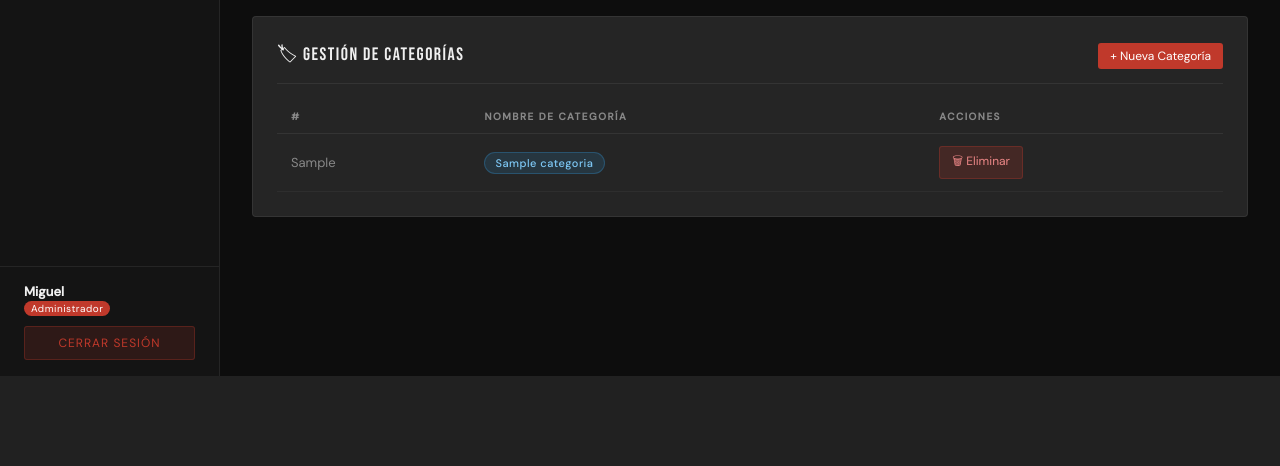
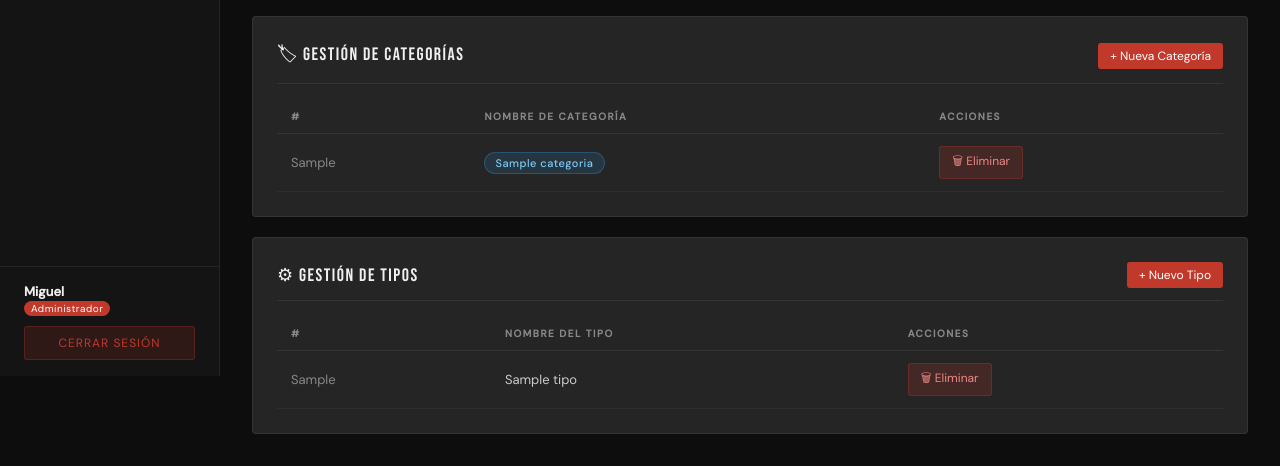
Before and after one commit to EvilEllie/Proyecto-Taller, a Flask app: template templates/inventario.html in a window 1280 px wide. Shown: the part 424-890 px from the top of the page. Before the commit the page ends 800 px from the top, so only its background shows below. Run offline with Flask 3, Linux system fonts and the light colour scheme; a user stored in the database is signed in; tables that the repository leaves empty hold one stand-in row (values such as "Sample post"); the template is opened without the code that fills it: most values are stand-ins (such as "Sample title", 1, 10 or a date in 2020).

Commit message:
Agregar gestion de tipos

```diff
--- a/app.py
+++ b/app.py
@@ -381,6 +381,42 @@ def eliminar_categoria(id):
     return redirect(url_for('inventario'))
 
 # ─────────────────────────────────────────
+# TIPOS
+# ─────────────────────────────────────────
+@app.route('/tipos/agregar', methods=['POST'])
+@admin_required
+def agregar_tipo():
+    nombre = request.form['nombre_tipo']
+    con = get_db()
+    cur = con.cursor()
+    cur.execute("SELECT COUNT(*) AS total FROM tipo WHERE nombre_tipo = %s", (nombre,))
+    if cur.fetchone()['total'] > 0:
+        flash('Ya existe ese tipo.', 'error')
+        cur.close()
+        return redirect(url_for('inventario'))
+    cur.execute("INSERT INTO tipo(nombre_tipo) VALUES(%s)", (nombre,))
+    con.commit()
+    cur.close()
+    flash('Tipo agregado correctamente.', 'success')
+    return redirect(url_for('inventario'))
+
+@app.route('/tipos/eliminar/<int:id>', methods=['POST'])
+@admin_required
+def eliminar_tipo(id):
+    con = get_db()
+    cur = con.cursor()
+    cur.execute("SELECT COUNT(*) AS total FROM piezas WHERE id_tipo = %s", (id,))
+    if cur.fetchone()['total'] > 0:
+        flash('No puedes eliminar un tipo que tiene piezas asignadas.', 'error')
+    else:
+        cur.execute("DELETE FROM tipo WHERE id_tipo = %s", (id,))
+        con.commit()
+        flash('Tipo eliminado.', 'success')
+    cur.close()
+    return redirect(url_for('inventario'))
+
+
+# ─────────────────────────────────────────
 # REPORTE PDF
 # ─────────────────────────────────────────
 @app.route('/reporte/inventario')
--- a/templates/inventario.html
+++ b/templates/inventario.html
@@ -190,7 +190,6 @@
   </div>
 </div>
 
-
 <!-- SECCIÓN CATEGORÍAS (solo admin) -->
 {% if session.get('rol') == 'Administrador' %}
 <div class="card" style="margin-top:20px;">
@@ -224,6 +223,57 @@
   </table>
 </div>
 {% endif %}
+
+<!-- SECCIÓN TIPOS (solo admin) -->
+{% if session.get('rol') == 'Administrador' %}
+<div class="card" style="margin-top:20px;">
+  <div class="card-title" style="display:flex;justify-content:space-between;align-items:center;">
+    <span>⚙ Gestión de Tipos</span>
+    <button class="btn btn-primary btn-sm" onclick="abrirModal('modal-tipo')">+ Nuevo Tipo</button>
+  </div>
+
+  <table>
+    <thead>
+      <tr>
+        <th>#</th>
+        <th>Nombre del Tipo</th>
+        <th>Acciones</th>
+      </tr>
+    </thead>
+    <tbody>
+      {% for t in tipos %}
+      <tr>
+        <td style="color:var(--gris-claro);">{{ t.id_tipo }}</td>
+        <td>{{ t.nombre_tipo }}</td>
+        <td>
+          <form method="POST" action="/tipos/eliminar/{{ t.id_tipo }}"
+            onsubmit="return confirm('¿Eliminar el tipo {{ t.nombre_tipo }}?')">
+            <button type="submit" class="btn btn-danger btn-sm">🗑 Eliminar</button>
+          </form>
+        </td>
+      </tr>
+      {% endfor %}
+    </tbody>
+  </table>
+</div>
+{% endif %}
+
+<!-- MODAL AGREGAR TIPO -->
+<div class="modal-overlay" id="modal-tipo">
+  <div class="modal">
+    <div class="modal-title">⚙ Nuevo Tipo</div>
+    <form method="POST" action="/tipos/agregar">
+      <div class="form-group">
+        <label>Nombre del Tipo</label>
+        <input type="text" name="nombre_tipo" placeholder="Ej: Híbrido" required>
+      </div>
+      <div class="modal-actions">
+        <button type="button" class="btn btn-secondary" onclick="cerrarModal('modal-tipo')">Cancelar</button>
+        <button type="submit" class="btn btn-primary">Guardar</button>
+      </div>
+    </form>
+  </div>
+</div>
 
 <!-- MODAL AGREGAR CATEGORÍA -->
 <div class="modal-overlay" id="modal-categoria">
```
